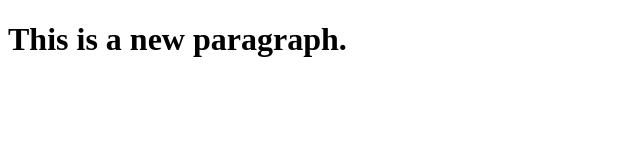
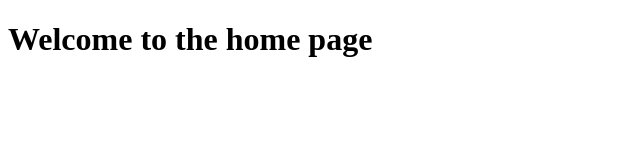
Before and after one commit to camap1603/bai-tap-13, a plain HTML site: page index.html in a window 1280 px wide. Shown: the whole page, without its empty margins (0-640 px from the left). Drawn offline with Linux system fonts and the light colour scheme.

Commit message:
Update index.html with welcome paragraph

```diff
--- a/index.html
+++ b/index.html
@@ -6,6 +6,6 @@
     <title>Document</title>
 </head>
 <body>
-    <h1>This is a new paragraph.</h1>
+    <h1>Welcome to the home page</h1>
 </body>
 </html>
```
